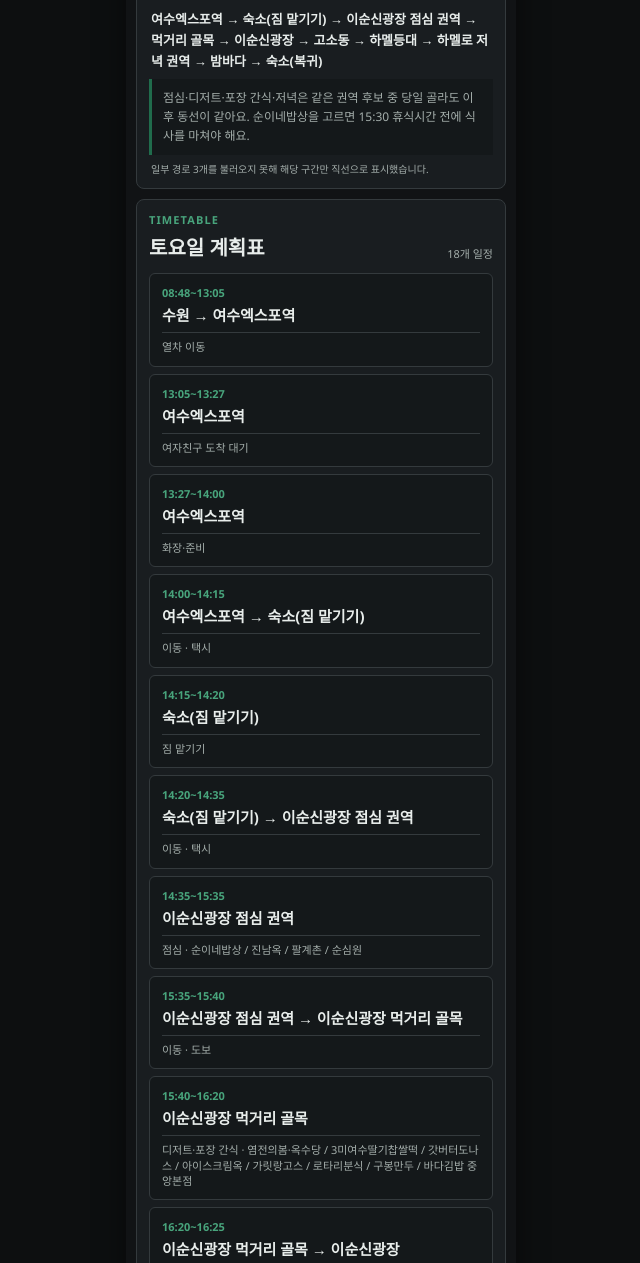
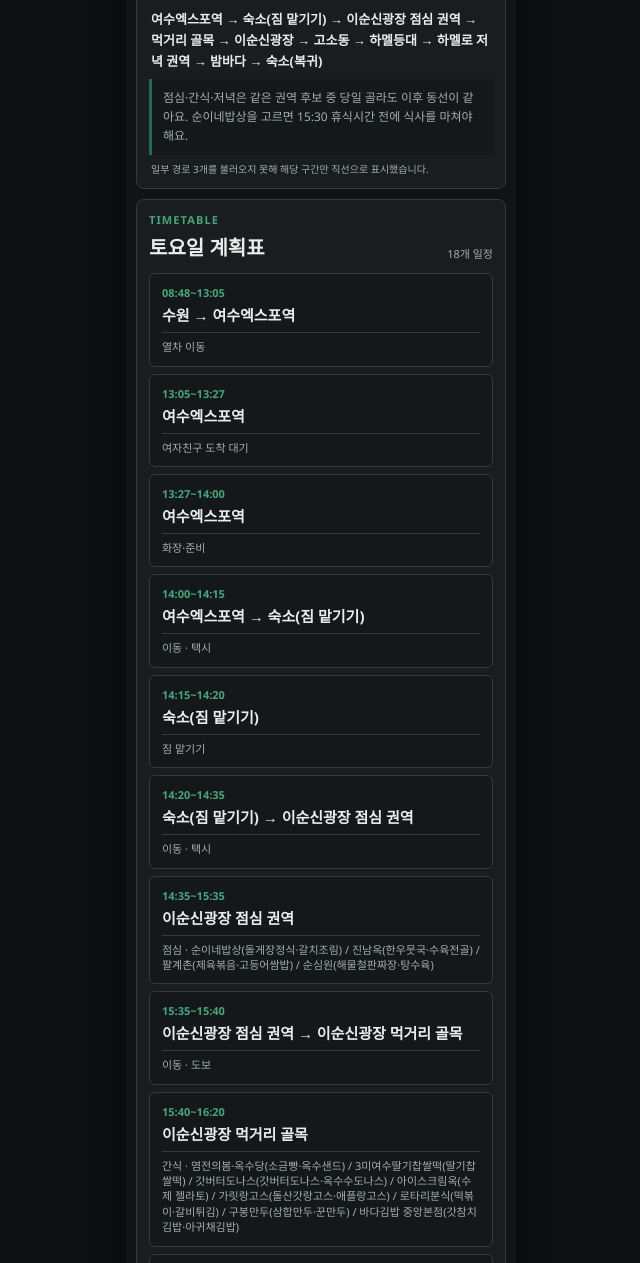
Before and after one commit to aassder95/TravelPlans, a plain HTML site: page index.html in a window 1280 px wide. Shown: the part 827-2090 px from the top of the page, without its empty margins (319-959 px from the left). Drawn offline with nearby package versions, Linux system fonts and the light colour scheme; no server answers; grey boxes are pictures that could not be loaded.

Commit message:
feat(travel): 식당별 대표 메뉴 표시

```diff
--- a/index.html
+++ b/index.html
@@ -151,7 +151,7 @@ const trips = [{
   sat: {
     date: "9월 5일", day: "토요일", theme: "도심·밤바다", color: "#206c4c",
     summary: "여수엑스포역 → 숙소(짐 맡기기) → 이순신광장 점심 권역 → 먹거리 골목 → 이순신광장 → 고소동 → 하멜등대 → 하멜로 저녁 권역 → 밤바다 → 숙소(복귀)",
-    note: "점심·디저트·포장 간식·저녁은 같은 권역 후보 중 당일 골라도 이후 동선이 같아요. 순이네밥상을 고르면 15:30 휴식시간 전에 식사를 마쳐야 해요.",
+    note: "점심·간식·저녁은 같은 권역 후보 중 당일 골라도 이후 동선이 같아요. 순이네밥상을 고르면 15:30 휴식시간 전에 식사를 마쳐야 해요.",
     points: [["여수엑스포역",127.74924,34.75551],["숙소(짐 맡기기)",127.75165,34.73155],["이순신광장 점심 권역",127.73777,34.74136],["이순신광장 먹거리 골목",127.73565,34.74027],["이순신광장",127.73594,34.7393],["고소동 벽화마을",127.73998,34.73835],["하멜등대",127.74702,34.73645],["하멜로 저녁 권역",127.74514,34.73969],["낭만포차·밤바다",127.74494,34.73832],["숙소(복귀)",127.75165,34.73155]],
     segments: [
       {mode:"drive",points:[0,1,2]},
@@ -162,12 +162,12 @@ const trips = [{
       ["08:48~13:05","수원","여수엑스포역","열차 이동",""],["13:05~13:27","","여수엑스포역","여자친구 도착 대기",""],
       ["13:27~14:00","","여수엑스포역","화장·준비",""],["14:00~14:15","여수엑스포역","숙소(짐 맡기기)","이동","택시"],
       ["14:15~14:20","","숙소(짐 맡기기)","짐 맡기기",""],["14:20~14:35","숙소(짐 맡기기)","이순신광장 점심 권역","이동","택시"],
-      ["14:35~15:35","","이순신광장 점심 권역","점심","순이네밥상 / 진남옥 / 팔계촌 / 순심원"],["15:35~15:40","이순신광장 점심 권역","이순신광장 먹거리 골목","이동","도보"],
-      ["15:40~16:20","","이순신광장 먹거리 골목","디저트·포장 간식","염전의봄·옥수당 / 3미여수딸기찹쌀떡 / 갓버터도나스 / 아이스크림옥 / 가릿랑고스 / 로타리분식 / 구봉만두 / 바다김밥 중앙본점"],
+      ["14:35~15:35","","이순신광장 점심 권역","점심","순이네밥상(돌게장정식·갈치조림) / 진남옥(한우뭇국·수육전골) / 팔계촌(제육볶음·고등어쌈밥) / 순심원(해물철판짜장·탕수육)"],["15:35~15:40","이순신광장 점심 권역","이순신광장 먹거리 골목","이동","도보"],
+      ["15:40~16:20","","이순신광장 먹거리 골목","간식","염전의봄·옥수당(소금빵·옥수샌드) / 3미여수딸기찹쌀떡(딸기찹쌀떡) / 갓버터도나스(갓버터도나스·옥수수도나스) / 아이스크림옥(수제 젤라토) / 가릿랑고스(돌산갓랑고스·애플랑고스) / 로타리분식(떡볶이·갈비튀김) / 구봉만두(삼합만두·꾼만두) / 바다김밥 중앙본점(갓참치김밥·아귀채김밥)"],
       ["16:20~16:25","이순신광장 먹거리 골목","이순신광장","이동","도보"],["16:25~16:55","","이순신광장","구경",""],
       ["16:55~17:55","이순신광장","고소동 벽화마을","구경","도보"],["17:55~18:15","고소동 벽화마을","하멜등대","이동","도보"],
       ["18:15~18:45","","하멜등대","구경","빨간 등대"],["18:45~19:00","하멜등대","하멜로 저녁 권역","이동","도보"],
-      ["19:00~20:30","","하멜로 저녁 권역","저녁","오팔공 / 보물섬 / 돌문어상회"],["20:30~21:15","하멜로 저녁 권역","낭만포차·종포해양공원","여수 밤바다 산책",""],
+      ["19:00~20:30","","하멜로 저녁 권역","저녁","오팔공(조개구이) / 보물섬(해물전복물회·전복죽) / 돌문어상회(돌문어삼합·돌문어라면)"],["20:30~21:15","하멜로 저녁 권역","낭만포차·종포해양공원","여수 밤바다 산책",""],
       ["21:15~21:35","종포해양공원","숙소(복귀)","이동·체크인","택시"]
     ]
   },
@@ -191,7 +191,7 @@ const trips = [{
       ["16:00~17:30","","아르떼뮤지엄","관람",""],["17:30~17:50","아르떼뮤지엄","자산 케이블카역","이동","도보"],
       ["17:50~18:30","","자산 케이블카역","발권·대기","편도"],["18:30~18:45","자산 케이블카역","돌산 케이블카역","해상케이블카","야경"],
       ["18:45~19:20","","돌산공원","구경","돌산대교·야경"],["19:20~19:30","돌산공원","바담식당","이동","택시·숙소 방향"],
-      ["19:30~21:00","","바담식당","저녁","서대회＋갈치구이＋소주"],["21:00~21:15","바담식당","숙소(복귀)","이동","도보 약 760m"]
+      ["19:30~21:00","","바담식당","저녁","서대회무침·갈치구이"],["21:00~21:15","바담식당","숙소(복귀)","이동","도보 약 760m"]
     ]
   },
   mon: {
@@ -207,7 +207,7 @@ const trips = [{
     ],
     rows: [
       ["10:00","","숙소","기상",""],["10:00~11:00","","숙소","준비",""],["11:00","","숙소","체크아웃",""],
-      ["11:00~11:20","숙소","엑스포역 권역","이동","택시"],["11:20~12:20","","미가칼국수 또는 엑스포식육식당","점심","칼국수 / 제육·찌개"],
+      ["11:00~11:20","숙소","엑스포역 권역","이동","택시"],["11:20~12:20","","미가칼국수 또는 엑스포식육식당","점심","미가칼국수(칼국수) / 엑스포식육식당(제육볶음·찌개)"],
       ["12:20~12:30","점심 식당","레인블러","이동","도보"],["12:30~13:30","","레인블러","카페",""],
       ["13:30~13:40","레인블러","여수엑스포역","이동","도보"],["13:40~14:32","","여수엑스포역","승차 준비",""],
       ["14:32~16:12","여수엑스포역","익산역","열차 이동",""],["16:12~16:27","","익산역","환승","15분"],["16:27~17:23","익산역","광명역","열차 이동",""]
```
Also changed, not shown: AGENTS.md (+2 -0 lines).
